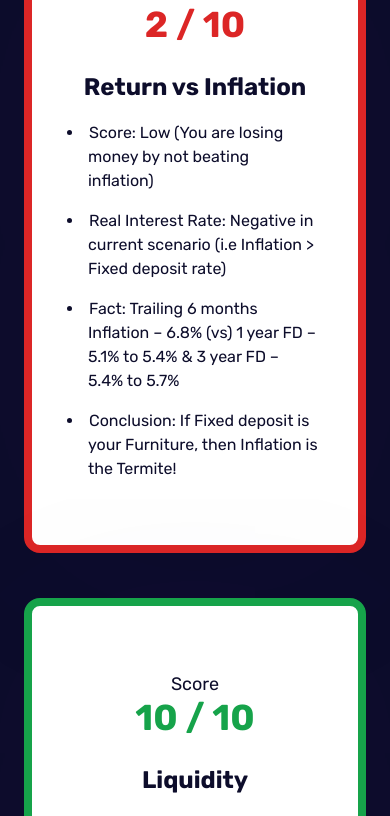
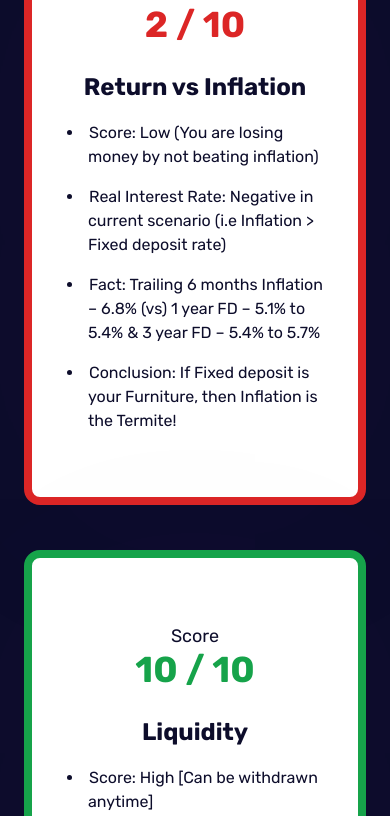
Before and after one commit to Navyashr4/xyz-v4, a React (Create React App) app: page / in a window 390 px wide. Shown: the part 3566-4382 px from the top of the page. Built offline with nearby package versions, Linux system fonts and the light colour scheme; the HTML template or start-up script is replaced by a standard one.

Commit message:
fixed right margin

```diff
--- a/src/components/AnalysisParameters.js
+++ b/src/components/AnalysisParameters.js
@@ -56,7 +56,7 @@ const AnalysisParameters = ({ invType }) => {
                       {content &&
                         item.content.map((content, idx) => {
                           return (
-                            <div className="pl-6 pr-2">
+                            <div className="pl-6 pr-0 lg:pr-2">
                             <li
                               className="mb-4 px-2 lg:px-12 md:px-6 text-left list-disc list-inside indent-[-21px]"
                               key={idx}
```
